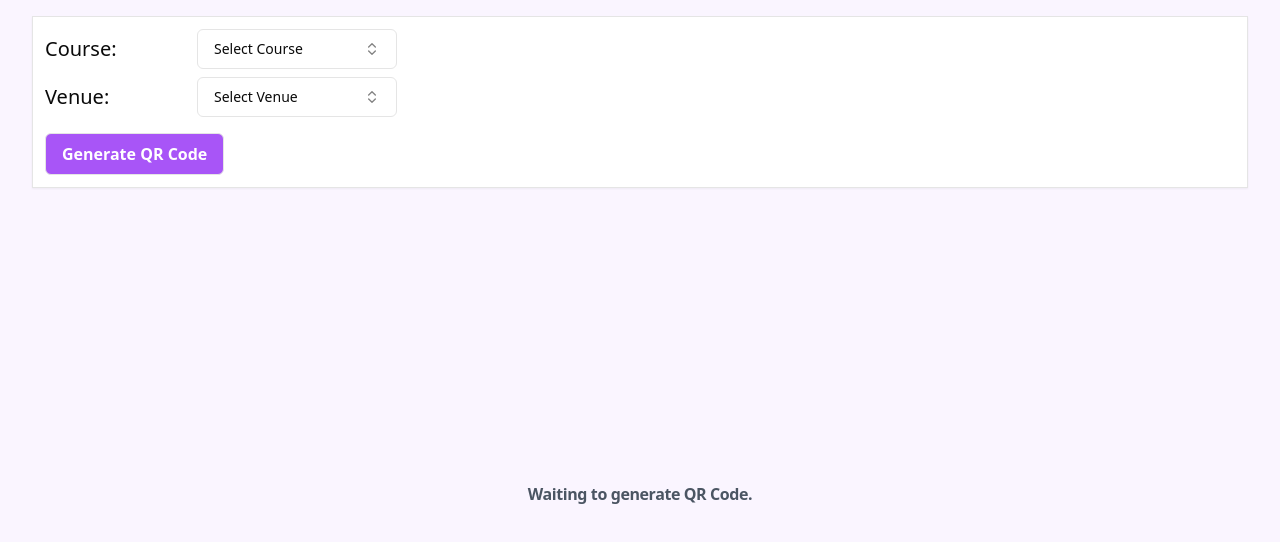
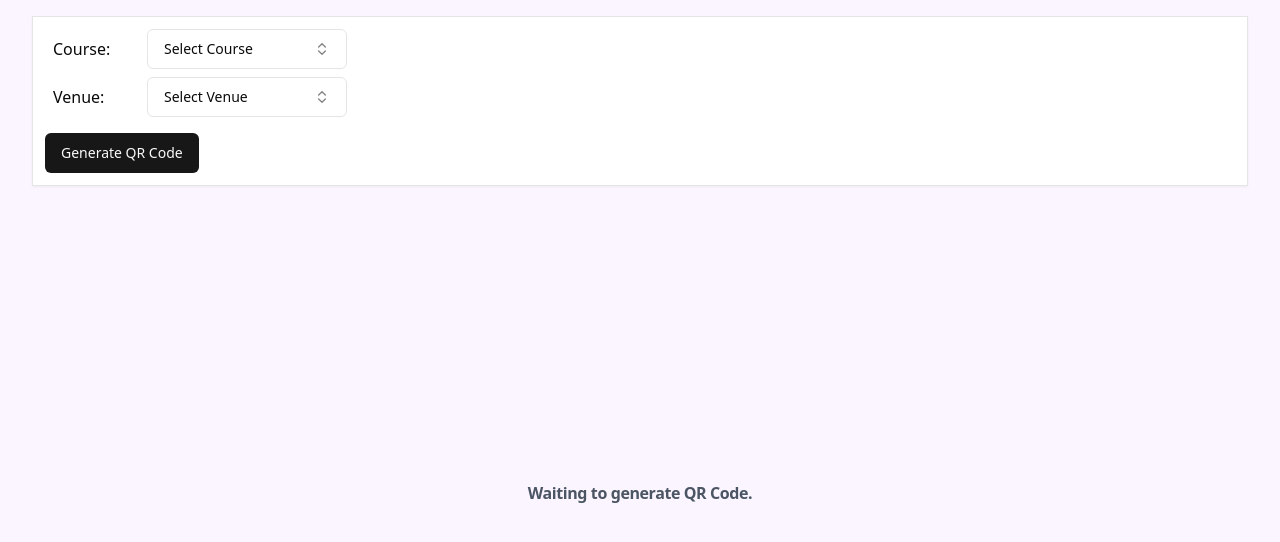
Before and after one commit to CodeAfu/attendance-system, a Next.js app: page /qr in a window 1280 px wide. Shown: the top 542 px of the page. Built offline with nearby package versions, Linux system fonts and the light colour scheme.

Commit message:
Replaced button with shadcn component

```diff
--- a/src/components/QR/QRMenus.tsx
+++ b/src/components/QR/QRMenus.tsx
@@ -4,6 +4,7 @@ import React, { useState } from "react";
 import Link from "next/link";
 import { useQRData } from "@/context/QRDataContext";
 import { ComboBox } from "@/components/ui/combobox";
+import { Button } from "@/components/ui/button";
 
 interface Data {
   id: number;
@@ -36,25 +37,6 @@ export default function QRMenus() {
     label: item.venue,
   })) as ComboBoxItem[];
 
-  // const renderField = <T,>(
-  //   label: string,
-  //   value: T[],
-  //   labelProperty: (item: T) => string,
-  //   onChange: (item: T) => void
-  // ) => {
-  //   return (
-  //     <div className="grid grid-cols-4 gap-4 max-w-[600px] items-center mb-1">
-  //       <h1 className="text-xl font-semibold col-span-1">{label}:</h1>
-  //       <Dropdown
-  //         items={value}
-  //         labelProperty={labelProperty}
-  //         onChange={onChange}
-  //         classArgs={"col-span-3"}
-  //       />
-  //     </div>
-  //   );
-  // };
-
   const handleGenerateQRCode = async () => {
     setIsFetching(true);
     setGenerateTrigger(true);
@@ -64,21 +46,28 @@ export default function QRMenus() {
   return (
     <div>
       {/* TODO: Convert to flex with a fixed size for span */}
-      <div className="md:grid md:grid-cols-4 gap-2 max-w-[600px] items-center">
-        <span className="col-span-1 text-xl">Course:</span>
+      <div className="md:grid md:grid-cols-4 gap-2 max-w-[400px] items-center">
+        <span className="col-span-1 text-md px-2">Course:</span>
         <div className="col-span-3">
           <ComboBox items={courseItems} fieldType={"course"} />
         </div>{" "}
-        <span className="col-span-1 text-xl">Venue:</span>
+        <span className="col-span-1 text-md px-2">Venue:</span>
         <div className="col-span-3">
           <ComboBox items={venueItems} fieldType={"venue"} />
         </div>
       </div>
 
       <div className="flex justify-between">
-        <button
+        <Button
+          onClick={handleGenerateQRCode}
+          disabled={isFetching}
+          className={`mt-4`}
+        >
+          Generate QR Code
+        </Button>
+        {/* <button
           type="button"
-          className={`mt-4 border font-semibold px-4 py-2 rounded-md transition duration-200
+          className={`mt-4 border px-4 py-2 rounded-md transition duration-200
           ${
             isFetching
               ? "bg-gray-400 text-gray-700 cursor-not-allowed"
@@ -88,7 +77,7 @@ export default function QRMenus() {
           disabled={isFetching}
         >
           Generate QR Code
-        </button>
+        </button> */}
         {data.qrCode && (
           <div className="flex justify-end items-end text-sm font-semibold text-purple-700 underline hover:text-purple-500 transition duration-200">
             <Link href={data.url} target="_blank" rel="noopener noreferrer">
```
